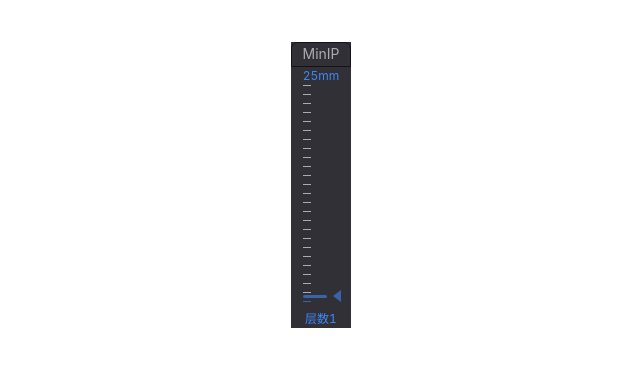
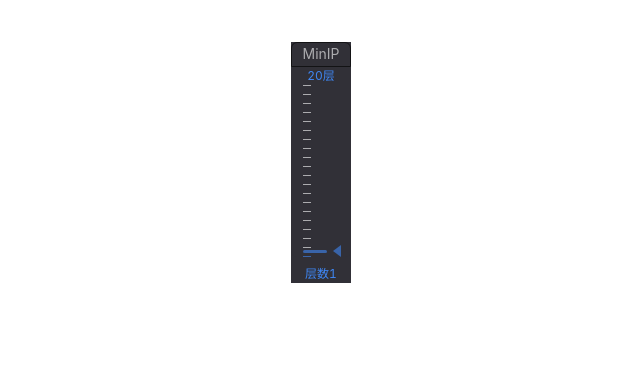
Before and after one commit to chenchenyuyu/DEMO, a React (Create React App) app in the folder app/: page /com in a window 1280 px wide. Shown: the top 366 px of the page, without its empty margins (319-959 px from the left). Built offline with nearby package versions, Linux system fonts and the light colour scheme; what react-three-fiber would draw is missing.

Commit message:
[MOD]modify range component

```diff
--- a/app/src/components/range/index.jsx
+++ /dev/null
@@ -1,84 +0,0 @@
-import React, { useState, useRef, useMemo, useEffect } from 'react';
-
-import './index.less';
-
-const Range = ({ title = 'MinIP', min = 1, max = 25, step = 1, onChange }) => {
-  const [value, setValue] = useState(1);
-  const indicatorRef = useRef(null);
-
-  let marks = useMemo(() => {
-    let marksArr = [];
-    for (let i = max; i > 0; i -= step) {
-      marksArr.push(i);
-    }
-    return marksArr;
-  }, [min, max, step]);
-
-  const mouseEventHandler = e => {
-    e.stopPropagation();
-    const indicatorBarHeight = indicatorRef.current.clientHeight;
-    const { top } = e.currentTarget.getBoundingClientRect();
-    const calibration = 1.0 / max / 2;
-    const percentage =
-      (indicatorBarHeight - (e.nativeEvent.clientY - top)) /
-        indicatorBarHeight -
-      calibration;
-    const activeIndex = Math.floor(Math.max(percentage, 0) * max) + min;
-    setValue(activeIndex);
-    if (onChange) {
-      onChange(activeIndex);
-    }
-  };
-
-  return (
-    <div className="range">
-      <div className="range-title">{title}</div>
-      <div className="range-label">{max}mm</div>
-      <div
-        ref={indicatorRef}
-        className="range-marks"
-        style={{ position: 'relative' }}
-        onMouseDown={mouseEventHandler}
-      >
-        {marks.map(index => {
-          return (
-            <div
-              key={index}
-              style={{
-                width: '8px',
-                height: '1px',
-                background: index <= value ? '#3F87F5' : '#fff',
-                marginBottom: '8px',
-                marginLeft: '12px'
-              }}
-            ></div>
-          );
-        })}
-        <div
-          className="arrow"
-          style={{
-            width: '50px',
-            position: 'absolute',
-            bottom: `${((value - 1) * 100) / max}%`,
-            display: 'flex',
-            alignItems: 'center',
-            cursor: 'pointer'
-          }}
-        >
-          <div
-            style={{
-              width: '24px',
-              height: '3px',
-              background: '#3F87F5',
-              marginLeft: '12px',
-              borderRadius: '3px'
-            }}
-          ></div>
-        </div>
-      </div>
-      <div className="range-label">层数{value}</div>
-    </div>
-  );
-};
-
-export default Range;
--- /dev/null
+++ b/app/src/components/slider/index.jsx
@@ -0,0 +1,123 @@
+import React, { useRef, useMemo } from 'react';
+
+import './index.less';
+
+/* eslint-disable react/prop-types */
+
+const Slider = ({ value, title = 'MinIP', min = 1, max = 20, step = 1, onChange }) => {
+  const indicatorRef = useRef(null);
+
+  let marks = useMemo(() => {
+    let marksArr = [];
+    for (let i = max; i > 0; i -= step) {
+      marksArr.push(i);
+    }
+    return marksArr;
+  }, [min, max, step]);
+
+  const mouseEventHandler = e => {
+    let elemChild = document.querySelector('.arrow');
+    e.stopPropagation();
+    const indicatorBarHeight = indicatorRef.current.clientHeight;
+    const { top } = e.currentTarget.getBoundingClientRect();
+    const calibration = 1.0 / max / 2;
+    const percentage =
+      (indicatorBarHeight - (e.nativeEvent.clientY - top)) /
+        indicatorBarHeight -
+      calibration;
+    const num = Math.floor(Math.max(percentage, 0) * max) + min;
+    elemChild.style.top = e.nativeEvent.clientY - top + 'px';
+    if (onChange) onChange(num);
+  };
+
+  const handleOnMouseDown = (e) => {
+    const indicatorBarHeight = indicatorRef.current.clientHeight;
+    let elemParent = document.querySelector('.range-marks');
+    let elemChild = document.querySelector('.arrow');
+    e.preventDefault();
+    e.stopPropagation();
+    if (e.target === elemChild) {
+      const { top } = elemChild.getBoundingClientRect();
+      const disY = e.clientY - top;
+
+      const onMouseMove  = (e) => {
+        let t = e.clientY  - disY - top;
+        let marginBottom = 8;
+        if (t < 0) {
+          t = -marginBottom;
+        } else if (t > elemParent.offsetHeight - elemChild.offsetHeight) {
+          t = elemParent.offsetHeight - elemChild.offsetHeight;
+        }
+        const calibration = 1.0 / max / 2;
+        const percentage =
+          (indicatorBarHeight - t - marginBottom) /
+            indicatorBarHeight -
+          calibration;
+        const num = Math.floor(Math.max(percentage, 0) * max) + min;
+        elemChild.style.top = t + 'px';
+        if (onChange) onChange(num);
+      };
+      const onMouseUp = e => {
+        e.preventDefault();
+        window.removeEventListener('mousemove', onMouseMove);
+        window.removeEventListener('mouseup', onMouseUp);
+      };
+      window.addEventListener('mousemove', onMouseMove);
+      window.addEventListener('mouseup', onMouseUp);
+    }
+  };
+
+  return (
+    <div className="range">
+      <div className="range-title">{title}</div>
+      <div className="range-label">{max}层</div>
+      <div
+        ref={indicatorRef}
+        className="range-marks"
+        style={{ position: 'relative' }}
+        onMouseDown={mouseEventHandler}
+      >
+        {marks.map(index => {
+          return (
+            <div
+              className="mark"
+              key={index}
+              style={{
+                width: '8px',
+                height: '1px',
+                backgroundColor: index <= value ? '#3F87F5' : '#fff',
+                marginBottom: '8px',
+                marginLeft: '12px'
+              }}
+            ></div>
+          );
+        })}
+        <div
+          className="arrow"
+          style={{
+            width: '50px',
+            position: 'absolute',
+            top: '160px',
+            display: 'flex',
+            alignItems: 'center',
+            cursor: 'pointer'
+          }}
+          onMouseDown={handleOnMouseDown}
+        >
+          <div
+            style={{
+              width: '24px',
+              height: '3px',
+              background: '#3F87F5',
+              marginLeft: '12px',
+              borderRadius: '3px'
+            }}
+          ></div>
+        </div>
+      </div>
+      <div className="range-label">层数{value}</div>
+    </div>
+  );
+};
+
+export default Slider;
--- a/app/src/pages/com/index.jsx
+++ b/app/src/pages/com/index.jsx
@@ -1,14 +1,15 @@
-import React from 'react';
-import Range from '../../components/range/index';
+import React, { useState } from 'react';
+import Slider from '../../components/slider/index';
 
 import './index.less';
 
 const Com = () => {
+  const [ mipSize, setMipSize ] = useState(1);
   return (
     <div className="com" style={{ color: '#fff' }}>
       <h2 style={{ textAlign: 'center', color: '#fff' }}>组件</h2>
       <div className="content" style={{ textAlign: 'center' }}>
-        <Range />
+      <Slider value={mipSize} min={1} max={20} step={1} title={'MinIP'} onChange={(value) => setMipSize(value)} />
       </div>
     </div>
   );
```
Also changed, not shown: app/src/components/slider/index.less (renamed from app/src/components/range/index.less).
